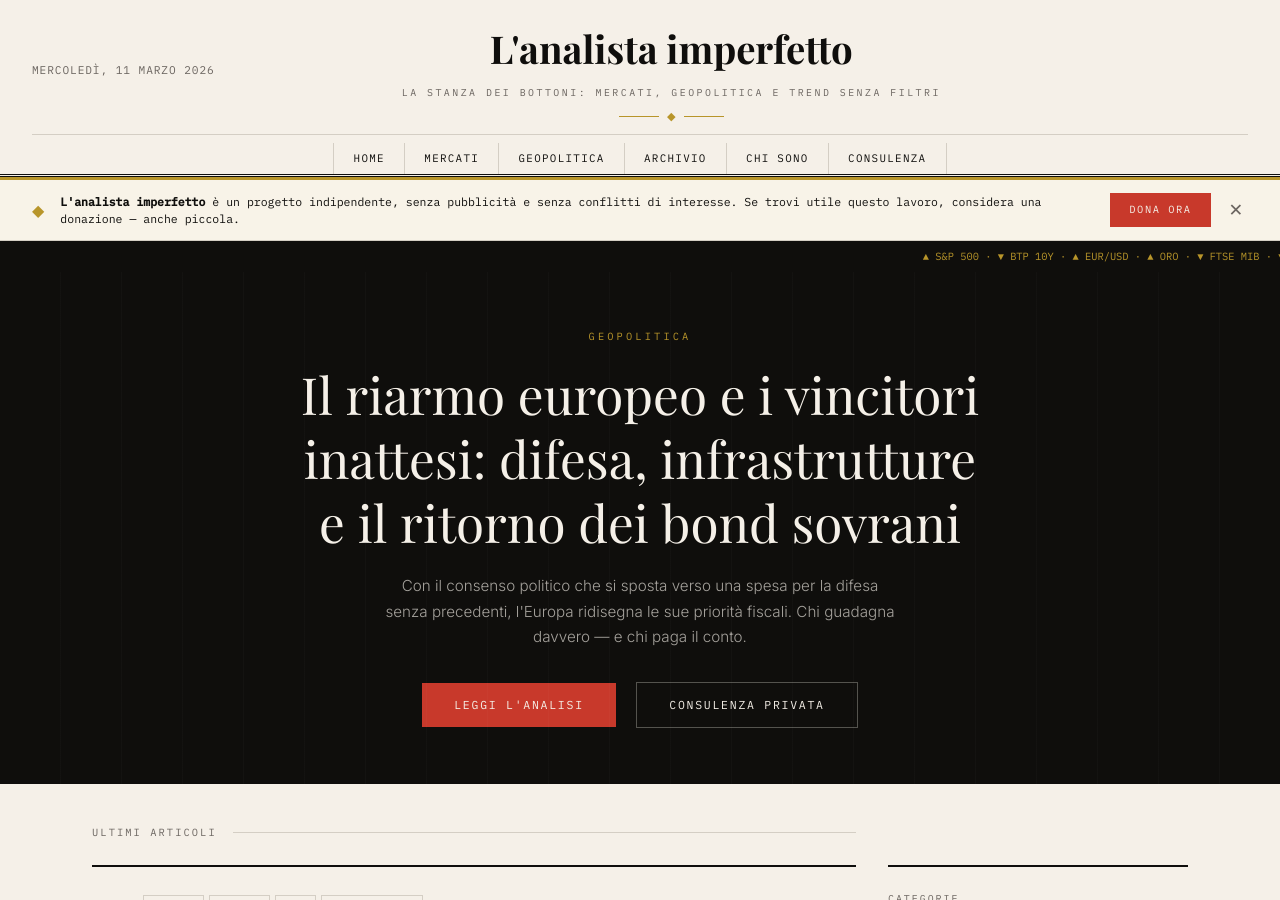
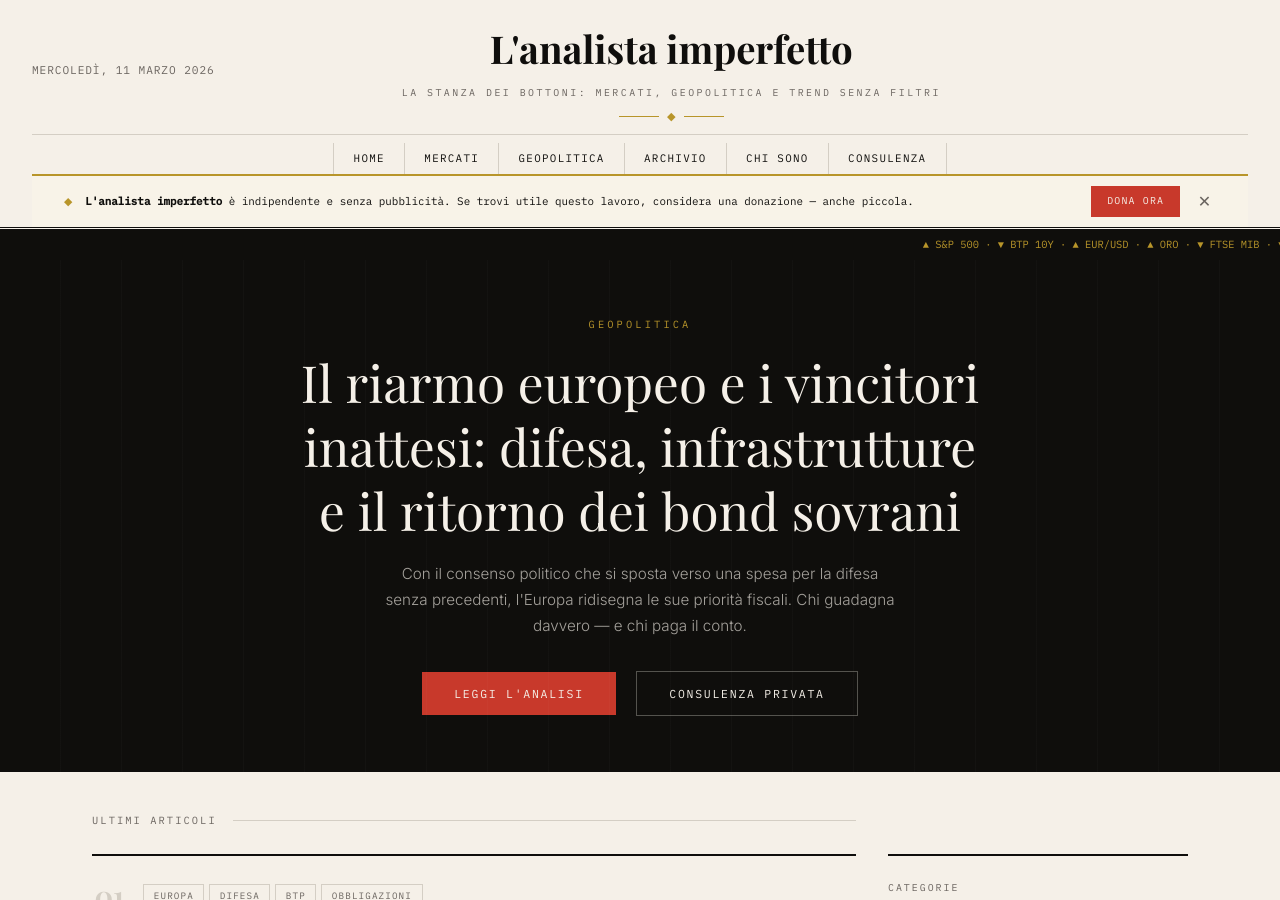
Before and after one commit to martellialessandro/martellialessandro.github.io, a Jekyll site: the page built from index.html, in a window 1280 px wide and 900 px high. Built offline with Jekyll 4.4.1, drawn with Linux system fonts in a browser that asks for light colours; some web fonts are replaced.

Commit message:
Refactor donation banner in default layout
Updated the donation banner's style and content for improved visibility and user experience.

```diff
--- a/_layouts/default.html
+++ b/_layouts/default.html
@@ -74,22 +74,18 @@
     <a href="/chi-sono/">Chi sono</a>
     <a href="/consulenza/">Consulenza</a>
   </nav>
+  <!-- BANNER DONAZIONE -->
+  <div id="donation-banner" style="background:#f8f3e8; border-top:2px solid var(--gold); padding:0.6rem 2rem; display:flex; align-items:center; justify-content:space-between; gap:1rem; font-family:'IBM Plex Mono',monospace; font-size:0.68rem;">
+    <div style="display:flex; align-items:center; gap:0.8rem; flex:1;">
+      <span style="color:var(--gold);">◆</span>
+      <span style="color:var(--ink); line-height:1.5;"><strong>L'analista imperfetto</strong> è indipendente e senza pubblicità. Se trovi utile questo lavoro, considera una donazione — anche piccola.</span>
+    </div>
+    <div style="display:flex; align-items:center; gap:0.8rem; white-space:nowrap;">
+      <a href="https://www.paypal.com/paypalme/alessandromartelli8" target="_blank" style="background:var(--accent); color:var(--paper); text-decoration:none; padding:0.45rem 1rem; font-size:0.62rem; letter-spacing:0.12em; text-transform:uppercase;">Dona ora</a>
+      <button onclick="document.getElementById('donation-banner').style.display='none'" style="background:none; border:none; cursor:pointer; color:var(--muted); font-size:1rem; padding:0 0.3rem;">✕</button>
+    </div>
+  </div>
 </header>
-
-<!-- BANNER DONAZIONE -->
-<div id="donation-banner" style="background:#f8f3e8; border-top:3px solid var(--gold); border-bottom:1px solid #d4cec4; padding:0.8rem 2rem; display:flex; align-items:center; justify-content:space-between; gap:1rem; font-family:'IBM Plex Mono',monospace; font-size:0.72rem; position:sticky; top:0; z-index:99;">
-  <div style="display:flex; align-items:center; gap:1rem; flex:1;">
-    <span style="color:var(--gold); font-size:1rem;">◆</span>
-    <span style="color:var(--ink); line-height:1.5;">
-      <strong>L'analista imperfetto</strong> è un progetto indipendente, senza pubblicità e senza conflitti di interesse.
-      Se trovi utile questo lavoro, considera una donazione — anche piccola.
-    </span>
-  </div>
-  <div style="display:flex; align-items:center; gap:0.8rem; white-space:nowrap;">
-    <a href="https://www.paypal.com/paypalme/alessandromartelli8" target="_blank" style="background:var(--accent); color:var(--paper); text-decoration:none; padding:0.5rem 1.2rem; font-size:0.65rem; letter-spacing:0.15em; text-transform:uppercase; transition:opacity 0.2s;">Dona ora</a>
-    <button onclick="document.getElementById('donation-banner').style.display='none'" style="background:none; border:none; cursor:pointer; color:var(--muted); font-size:1.1rem; line-height:1; padding:0 0.3rem;">✕</button>
-  </div>
-</div>
 
 {{ content }}
 
```
